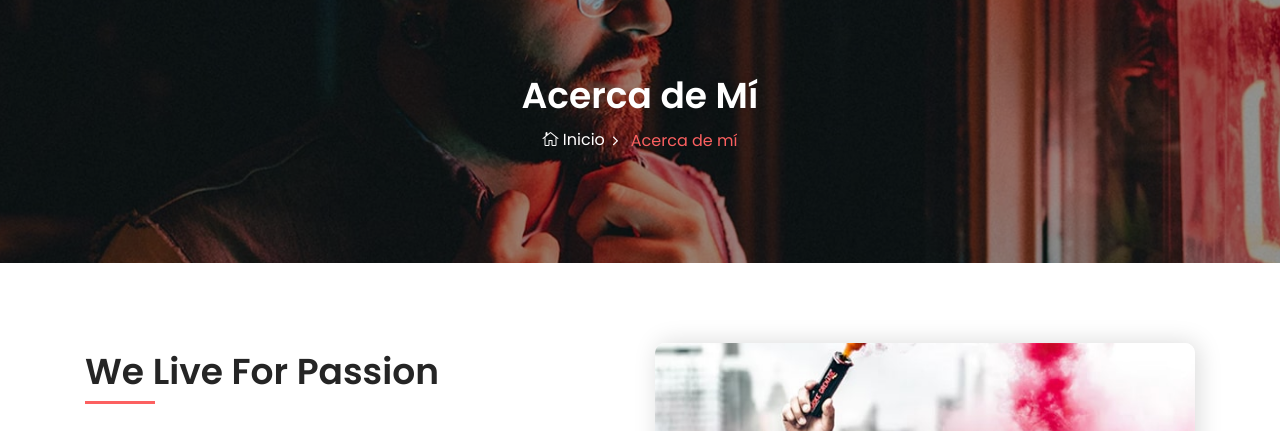
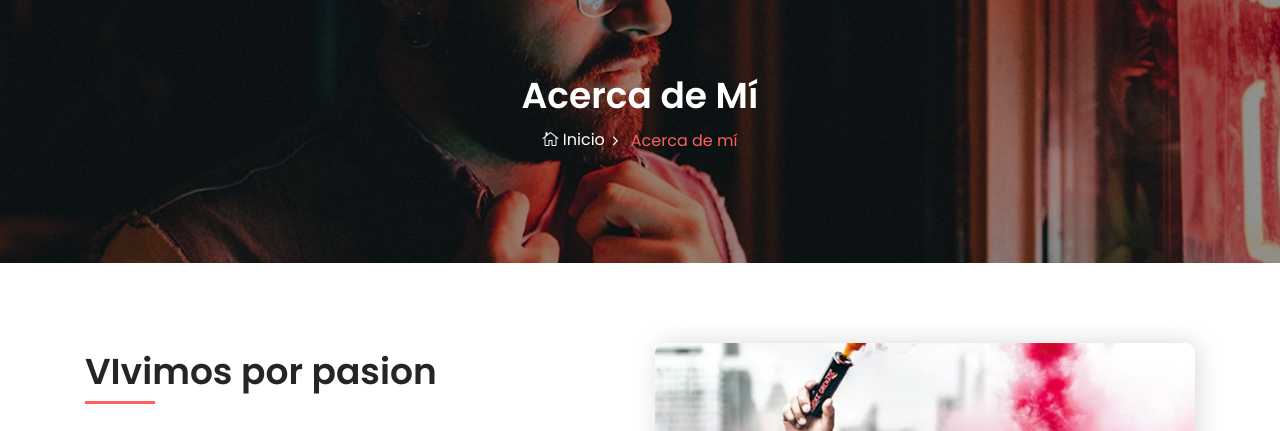
Before and after one commit to GersonRodriguez99/Rinaldi, a website: page about.html in a window 1280 px wide. Shown: the part 107-538 px from the top of the page. Drawn offline with Linux system fonts and the light colour scheme.

Commit message:
Update about.html

```diff
--- a/about.html
+++ b/about.html
@@ -152,7 +152,7 @@
           <div class="col-12 col-lg-6">
             <div class="about-us-content mb-80">
               <h3 class="wow fadeInUp" data-wow-delay="100ms">
-                We Live For Passion
+                VIvimos por pasion
               </h3>
               <div class="line wow fadeInUp" data-wow-delay="200ms"></div>
               <p class="wow fadeInUp" data-wow-delay="300ms">
```
